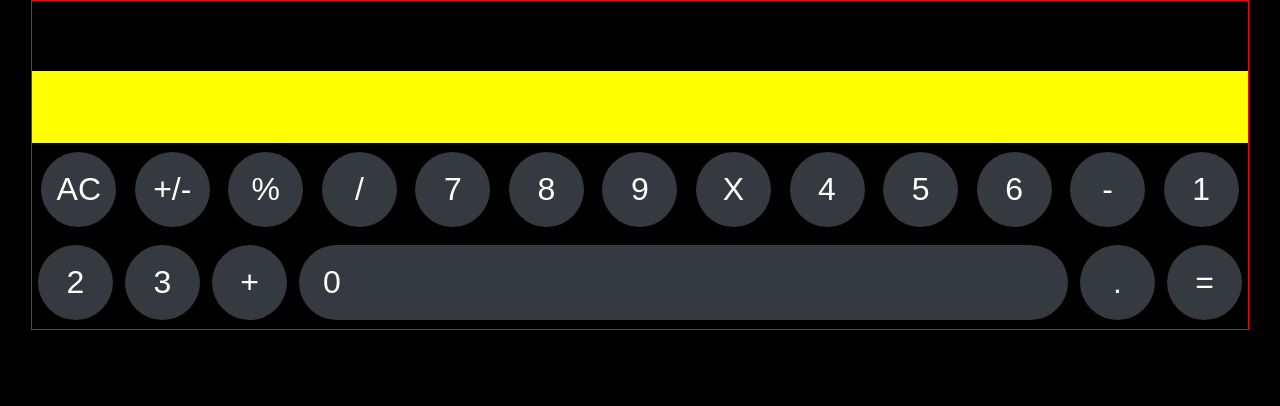
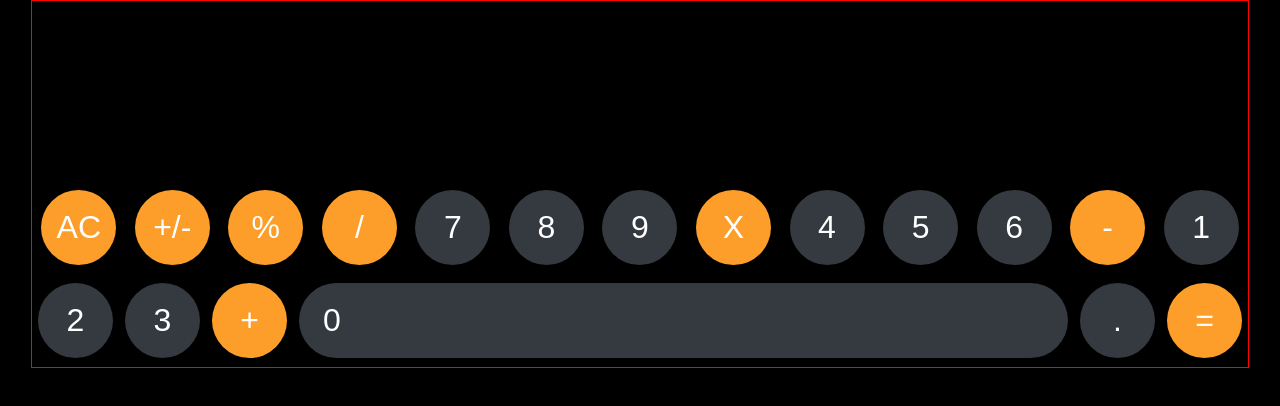
Before and after one commit to CoryMCodes/Iphone-Calculator-Clone, a plain HTML site: page index.html in a window 1280 px wide. Drawn offline with Linux system fonts and the light colour scheme.

Commit message:
Orange added to function buttons

```diff
--- a/calculator.css
+++ b/calculator.css
@@ -8,15 +8,20 @@ body{
     width:95%;
     border: red solid 1px;
     margin: 0 auto;
+    font-family: "Arial", sans-serif;
 }
 
 .calc-display{
-    background-color: yellow;
+    color: white;
+    font-size: 6em;
     width: 100%;
     margin: 0 auto;
-    min-height: 72px;
+    min-height: 110px;
     margin-top: 70px;
+    width: 80%;
+    text-align: right;
 }
+
 
 .button-container{
     display: flex;
@@ -40,6 +45,14 @@ body{
  border: none;
 }
 
+.btn--orange{
+    background-color: rgb(253, 158, 43)
+}
+.number-hover{
+    background-color: #85898c;
+    cursor: pointer;
+}
+
 .btn-zero{
     flex-grow: 2;
     border-radius: 45px;
--- a/calculator.js
+++ b/calculator.js
@@ -63,7 +63,6 @@ functionBtns = btnArr.filter(btn => isNaN(btn.innerText));
 //add event listeners to function buttons
 functionBtns.map((btn) => {
     btn.addEventListener("click", () => {
-        console.log(btn.id)
       if(btn.id == "equals" && a !== "" && b !== "" && operand !== ""){
           a = parseInt(a);
           b = parseInt(b);
@@ -90,10 +89,14 @@ numberBtns.map((btn) => {
         }else{
             b = btn.innerText
         }
-
           console.log("a = "+a)
           console.log("b = "+b)
+    } )
 
-
-    } )
+    btn.addEventListener("touchstart", () => {
+        btn.classList.add("number-hover")
+    })
+    btn.addEventListener("touchend", () => {
+        btn.classList.remove("number-hover")
+    })
 })
--- a/index.html
+++ b/index.html
@@ -10,6 +10,9 @@
         <title></title>
         <meta name="description" content="">
         <meta name="viewport" content="width=device-width, initial-scale=1">
+        <link rel="preconnect" href="https://fonts.googleapis.com">
+    <link rel="preconnect" href="https://fonts.gstatic.com" crossorigin>
+    <link href="https://fonts.googleapis.com/css2?family=Nunito&display=swap" rel="stylesheet">
         <link rel="stylesheet" href="./calculator.css">
     </head>
     <body>
@@ -18,25 +21,25 @@
 
             </div>
             <div class='button-container'>
-                <button id='clear' class="btn">AC</button>
-                <button id='negative-toggle' class="btn">+/-</button>
-                <button id='percent' class="btn">%</button>
-                <button id= 'divide' class="btn">/</button>
+                <button id='clear' class="btn btn--orange">AC</button>
+                <button id='negative-toggle' class="btn btn--orange">+/-</button>
+                <button id='percent' class="btn btn--orange">%</button>
+                <button id= 'divide' class="btn btn--orange">/</button>
                 <button class="btn">7</button>
                 <button class="btn">8</button>
                 <button class="btn">9</button>
-                <button id = "multiply" class="btn">X</button>
+                <button id = "multiply" class="btn btn--orange">X</button>
                 <button class="btn">4</button>
                 <button class="btn">5</button>
                 <button class="btn">6</button>
-                <button id='subtract' class="btn">-</button>
+                <button id='subtract' class="btn btn--orange">-</button>
                 <button class="btn">1</button>
                 <button class="btn">2</button>
                 <button class="btn">3</button>
-                <button id='add' class="btn">+</button>
+                <button id='add' class="btn btn--orange">+</button>
                 <button class="btn btn-zero">0</button>
                 <button id='decimal' class="btn">.</button>
-                <button id='equals' class="btn">=</button>
+                <button id='equals' class="btn btn--orange">=</button>
             </div>
         </div>
         <!--[if lt IE 7]>
```
